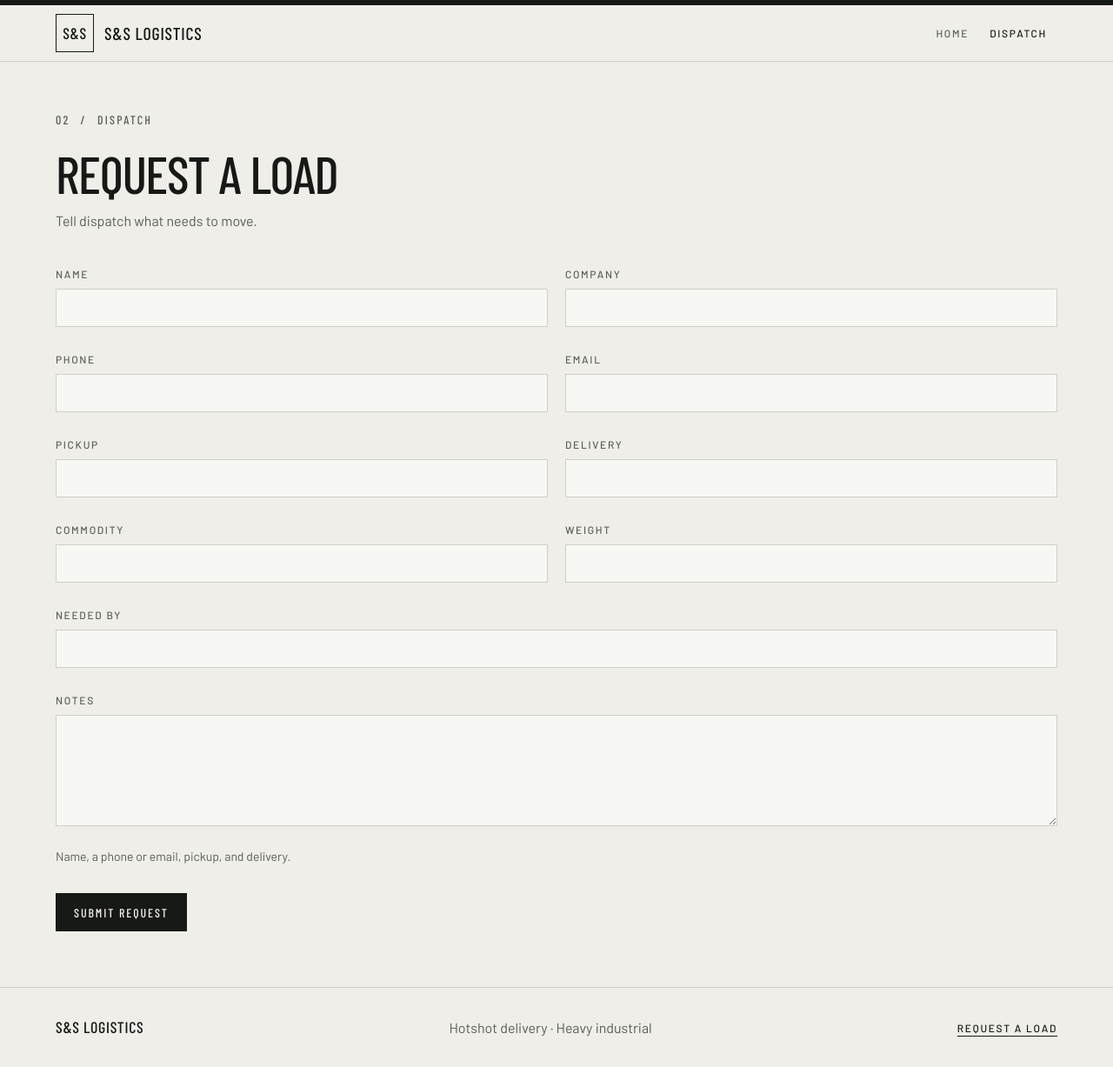
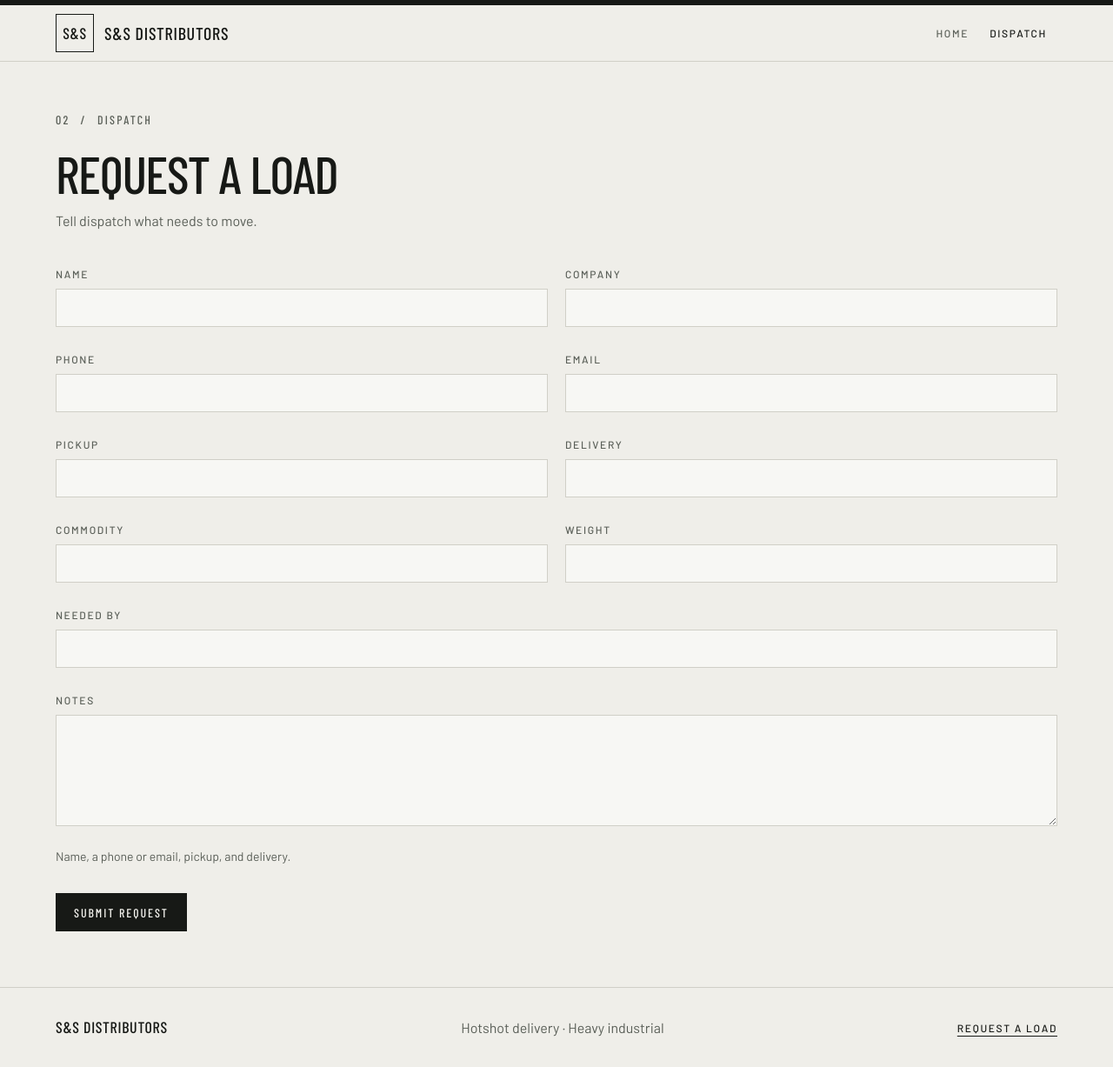
Before and after one commit to Walrus-dev-png/ssdships, a plain HTML site: page dispatch.html in a window 1280 px wide. Shown: the whole page at 87% size. Drawn offline with Linux system fonts and the light colour scheme.

Commit message:
Update dispatch.html

```diff
--- a/dispatch.html
+++ b/dispatch.html
@@ -3,8 +3,8 @@
   <head>
     <meta charset="utf-8" />
     <meta name="viewport" content="width=device-width, initial-scale=1" />
-    <title>Dispatch — S&S Logistics</title>
-    <meta name="description" content="Request a hotshot load from S&S Logistics." />
+    <title>Dispatch — S&S Distributors</title>
+    <meta name="description" content="Request a hotshot load from S&S Distributors." />
     <meta name="theme-color" content="#efeee9" />
     <link rel="icon" href="favicon.svg" type="image/svg+xml" />
     <link rel="stylesheet" href="css/site.css" />
@@ -15,7 +15,7 @@
       <div class="wrap header-row">
         <a class="brand" href="index.html">
           <span class="mark" aria-hidden="true">S&S</span>
-          <span class="wordmark">S&S Logistics</span>
+          <span class="wordmark">S&S Distributors</span>
         </a>
         <nav class="nav" aria-label="Primary">
           <a href="index.html">Home</a>
@@ -106,7 +106,7 @@
 
     <footer class="site-footer">
       <div class="wrap footer-row">
-        <p class="footer-name">S&S Logistics</p>
+        <p class="footer-name">S&S Distributors</p>
         <p class="muted">Hotshot delivery · Heavy industrial</p>
         <a href="dispatch.html">Request a load</a>
       </div>
```
